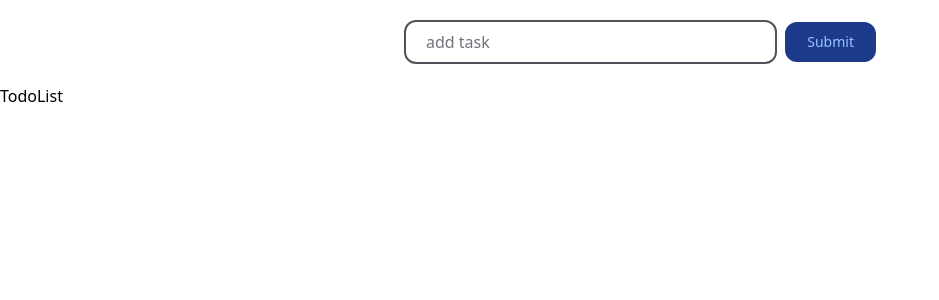
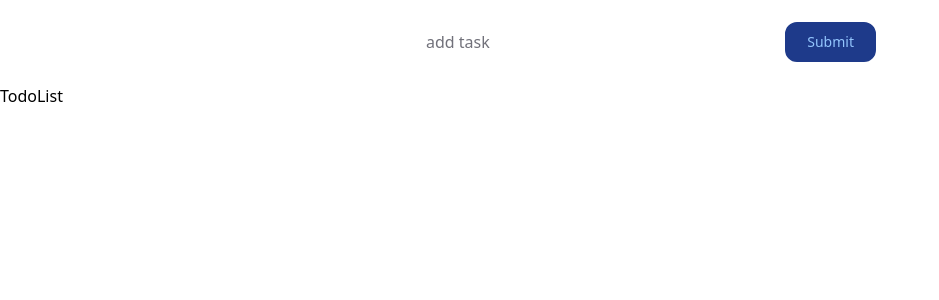
Before and after one commit to Andriikryl/to-do-app-ts, a React (Vite) app: page / in a window 1280 px wide. Shown: the top 300 px of the page, without its empty margins (0-939 px from the left). Built offline with nearby package versions, Linux system fonts and the light colour scheme.

Commit message:
add useRef to the autofocus from

```diff
--- a/src/components/AddTodo.tsx
+++ b/src/components/AddTodo.tsx
@@ -5,6 +5,14 @@ import { Input } from "./Input";
 
 export const AddTodo = () => {
   const [input, setInput] = useState<string>("");
+  const inputRef = useRef<HTMLInputElement>(null);
+
+  useEffect(() => {
+    if (inputRef.current) {
+      inputRef.current.focus();
+    }
+  }, []);
+
   const handelSubmission = (e: React.FormEvent) => {
     e.preventDefault();
     console.log("form has been submitted");
@@ -14,6 +22,7 @@ export const AddTodo = () => {
       <form onSubmit={handelSubmission}>
         <div className="flex items-center w-full max-w-lg gap-2 p-5 m-auto">
           <input
+            ref={inputRef}
             value={input}
             onChange={(e) => setInput(e.target.value)}
             type="text"
```
